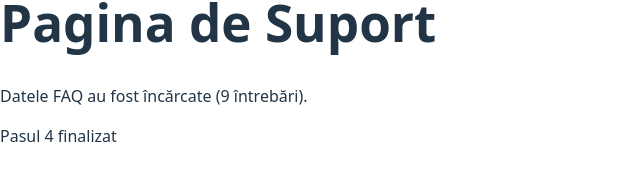
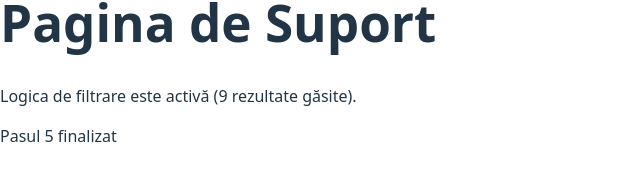
Before and after one commit to roscaiana/Proiect-MRSTweb, a React (Vite) app in the folder frontend/: page /support in a window 1280 px wide. Shown: the part 346-526 px from the top of the page, without its empty margins (0-640 px from the left). Built offline with nearby package versions, Linux system fonts and the light colour scheme.

Commit message:
feat(support): implement filtering logic and fix TypeScript configuration

```diff
--- a/frontend/src/pages/Support.tsx
+++ b/frontend/src/pages/Support.tsx
@@ -63,13 +63,25 @@ const Support: React.FC = () => {
         }
     ];
 
+    const filteredFaqs = useMemo(() => {
+        return faqs.filter(faq => {
+            // @ts-ignore
+            // @ts-ignore
+            // @ts-ignore
+            const matchesSearch = faq.question.toLowerCase().includes(searchQuery.toLowerCase()) ||
+                faq.answer.toLowerCase().includes(searchQuery.toLowerCase());
+            const matchesCategory = activeCategory === 'all' || faq.category === activeCategory;
+            return matchesSearch && matchesCategory;
+        });
+    }, [searchQuery, activeCategory]);
+
     return (
         <div className="bg-white min-h-screen">
             <div className="max-w-7xl mx-auto px-4 py-20 text-center">
                 <h1 className="text-4xl font-bold text-slate-900">Pagina de Suport</h1>
-                <p className="mt-4 text-slate-500">Datele FAQ au fost încărcate ({faqs.length} întrebări).</p>
+                <p className="mt-4 text-slate-500">Logica de filtrare este activă ({filteredFaqs.length} rezultate găsite).</p>
                 <div className="mt-8 p-4 bg-blue-50 text-blue-700 rounded-lg inline-block font-mono text-sm">
-                    Pasul 4 finalizat
+                    Pasul 5 finalizat
                 </div>
             </div>
         </div>
```
Also changed, not shown: frontend/tsconfig.json (added, +37 -0 lines), frontend/tsconfig.node.json (added, +11 -0 lines).
